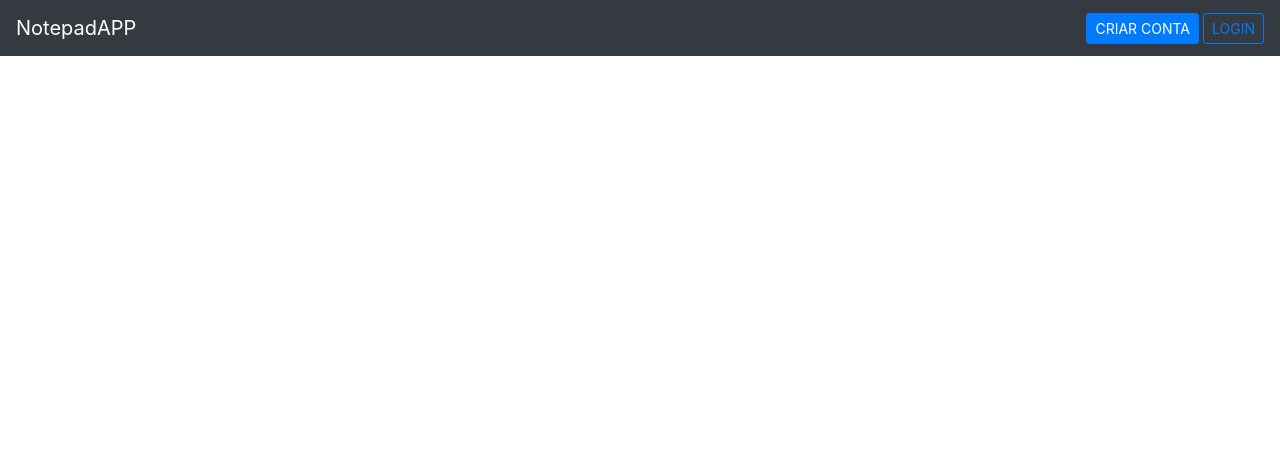
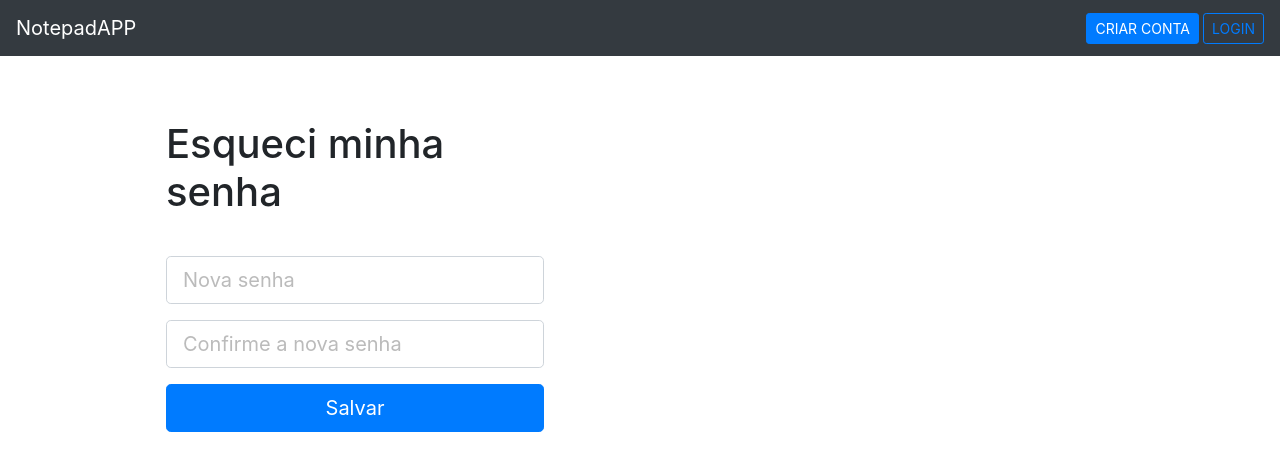
Before and after one commit to rennan-souza/SpringReactNotepadAPP, a React (Create React App) app in the folder frontend/: page /auth/reset/1 in a window 1280 px wide. Shown: the top 470 px of the page. Built offline with nearby package versions, Linux system fonts and the light colour scheme; no server answers; some icons are missing.

Commit message:
Frontend styling and requests, password recover and reset

```diff
--- a/frontend/src/pages/Auth/Recover/index.tsx
+++ b/frontend/src/pages/Auth/Recover/index.tsx
@@ -1,5 +1,7 @@
 import { useState } from "react";
 import { useForm } from "react-hook-form";
+import { toast } from "react-toastify";
+import { requestBackend } from "../../../util/requests";
 
 type UserFormRecover = {
     email: string;
@@ -14,11 +16,30 @@ const Recover = () => {
         register,
         handleSubmit,
         formState: { errors },
+        reset,
     } = useForm<UserFormRecover>();
 
     const onSubmit = (userFormRecover: UserFormRecover) => {
-        setLoad(true);
-
+        setLoad(true)
+        requestBackend({
+            method: 'POST',
+            url: '/users/recover',
+            data: userFormRecover,
+            withCredentials: false,
+        }).then(() => {
+            toast.success('Enviamos no seu o email o link para criar uma nova senha', {
+                position: "bottom-left",
+                autoClose: 5000,
+            });
+            setLoad(false);
+            reset();
+        }).catch((error) => {
+            toast.error(error.response.data.message, {
+                position: "bottom-left",
+                autoClose: 5000,
+            });
+            setLoad(false);
+        })
     };
 
     return (
@@ -40,7 +61,7 @@ const Recover = () => {
                         className={`form-control form-control-lg ${errors.email ? "is-invalid" : ""
                             }`}
                         placeholder="Email"
-                        name="username"
+                        name="email"
                     />
                     <small className="text-danger">{errors.email?.message}</small>
                 </div>
--- /dev/null
+++ b/frontend/src/pages/Auth/Reset/index.tsx
@@ -0,0 +1,120 @@
+import { useState } from "react";
+import { useForm } from "react-hook-form";
+import { useHistory, useParams } from "react-router-dom";
+import { toast } from "react-toastify";
+import { requestBackend } from "../../../util/requests";
+
+type formData = {
+    password: string;
+    password_confirmation: string;
+}
+
+type UrlParams = {
+    token: string;
+};
+
+const Reset = () => {
+
+    const history = useHistory();
+
+    const { token } = useParams<UrlParams>();
+
+    const [load, setLoad] = useState(false);
+
+    const {
+        register,
+        handleSubmit,
+        formState: { errors },
+        reset,
+        watch,
+    } = useForm<formData>();
+
+    const onSubmit = (data: formData) => {
+        setLoad(true)
+        requestBackend({
+            method: 'POST',
+            url: '/users/reset',
+            data: {
+                password: data.password,
+                token
+            },
+            withCredentials: false,
+        }).then(() => {
+            toast.success('Senha alterada com sucesso', {
+                position: "bottom-left",
+                autoClose: 5000,
+            });
+            setLoad(false);
+            reset();
+            history.push('/auth/signin');
+        }).catch((error) => {
+            toast.error(error.response.data.message, {
+                position: "bottom-left",
+                autoClose: 5000,
+            });
+            setLoad(false);
+        })
+    };
+
+    return (
+        <div className="auth-container">
+            <form onSubmit={handleSubmit(onSubmit)}>
+                <div className="auth-title">
+                    <h1>Esqueci minha senha</h1>
+                </div>
+                <div className="form-group">
+                     <input
+                        {...register("password", {
+                            required: "Campo obrigatório",
+                            minLength: {
+                                value: 6,
+                                message: "A senha deve conter no mínimo 6 caracteres",
+                            },
+                        })}
+                        type="password"
+                        className={`form-control form-control-lg ${errors.password ? "is-invalid" : ""
+                            }`}
+                        placeholder="Nova senha"
+                        name="password"
+                    />
+                    <small className="text-danger">
+                        {errors.password?.message}
+                    </small>
+                </div>
+
+                <div className="form-group">
+                    <input
+                        {...register("password_confirmation", {
+                            required: "Campo obrigatório",
+                            validate: (value) =>
+                                value === watch("password") ||
+                                "A confirmação da senha não coincide",
+                        })}
+                        type="password"
+                        className={`form-control form-control-lg ${errors.password_confirmation ? "is-invalid" : ""
+                            }`}
+                        placeholder="Confirme a nova senha"
+                        name="password_confirmation"
+                    />
+                    <small className="text-danger">
+                        {errors.password_confirmation?.message}
+                    </small>
+                </div>
+
+                <div className="form-group">
+                    {load ? (
+                        <button className="btn btn-lg btn-outline-primary btn-block" disabled>
+                            <div className="spinner-border" role="status"></div>
+                        </button>
+                    ) : (
+                        <button className="btn btn-lg btn-primary btn-block">
+                            Salvar
+                        </button>
+                    )}
+                </div>
+            </form>
+        </div>
+    )
+};
+
+export default Reset;
--- a/frontend/src/pages/Auth/index.tsx
+++ b/frontend/src/pages/Auth/index.tsx
@@ -6,6 +6,7 @@ import Signin from "./Signin";
 import Signup from "./Signup";
 import HomeAuthImage from "../../components/HomeAuthImage";
 import Recover from "./Recover";
+import Reset from "./Reset";
 
 
 const Auth = () => {
@@ -23,6 +24,9 @@ const Auth = () => {
                         <Route path="/auth/recover" exact>
                             <Recover />
                         </Route>
+                        <Route path="/auth/reset/:token" exact>
+                            <Reset />
+                        </Route>
                     </Switch>
                 </div>
                 <div className="col-md-6">
```
Also changed, not shown: 1 other file (tests, documents, lock files or other folders).
